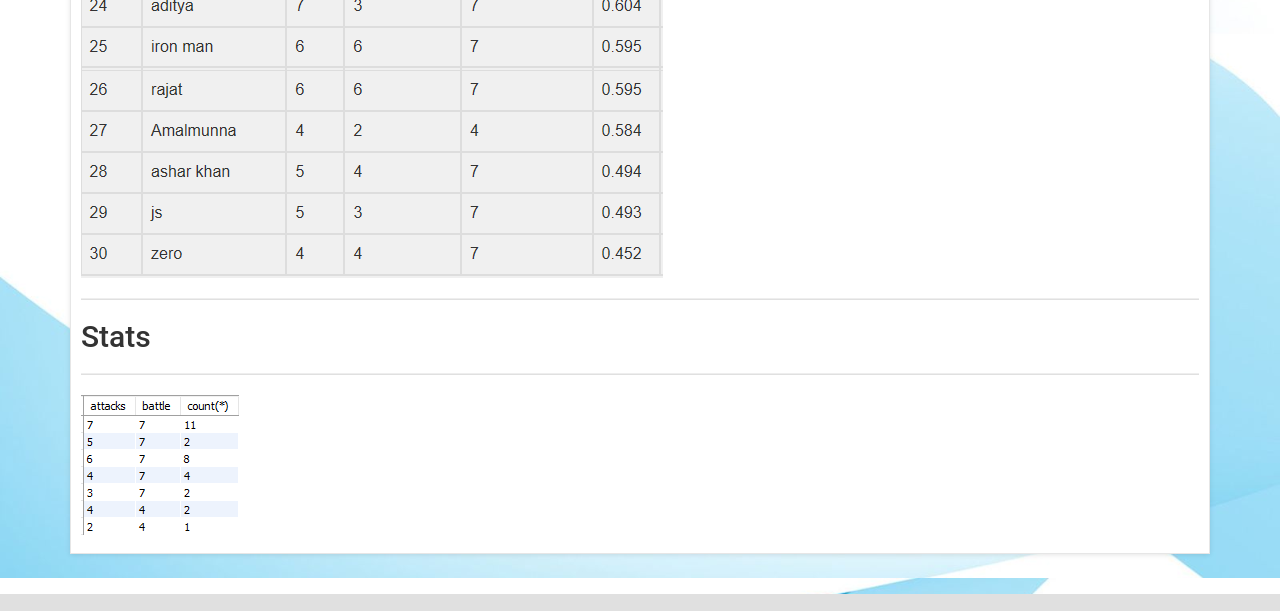
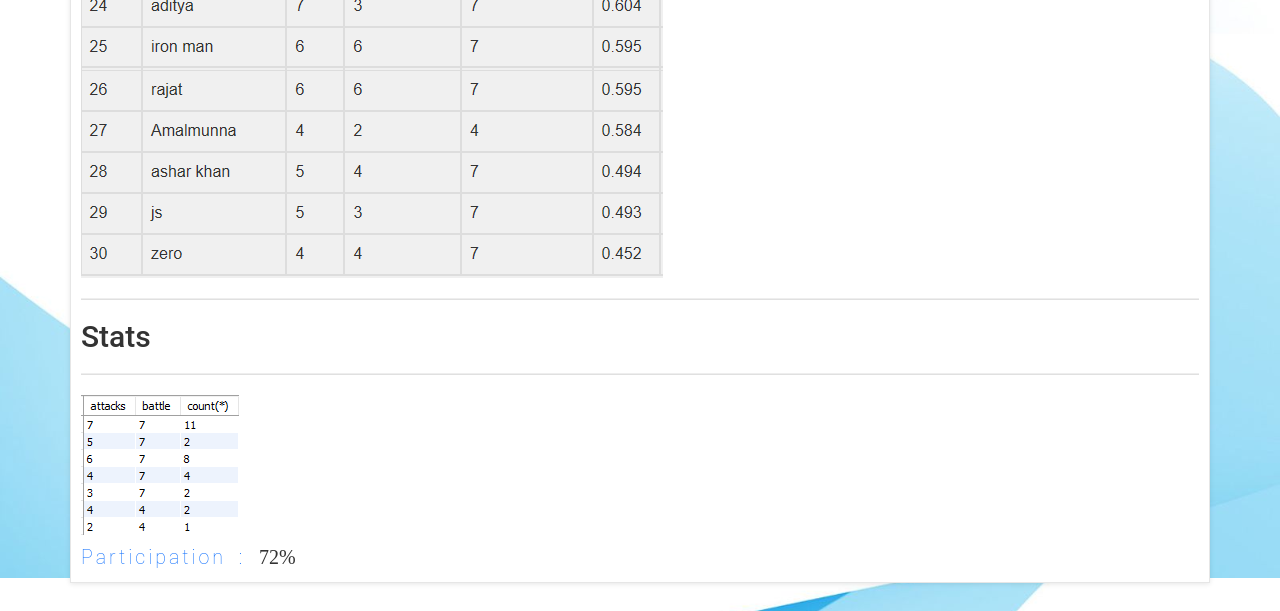
Before and after one commit to Codebrokers111/PennRangersCWL, a plain HTML site: page months/march.html in a window 1280 px wide. Shown: the part 1342-1953 px from the top of the page. Drawn offline with nearby package versions, Linux system fonts and the light colour scheme; a web font is replaced by a local one.

Commit message:
Update march.html

```diff
--- a/months/march.html
+++ b/months/march.html
@@ -74,6 +74,7 @@
             <hr class="hr hr-blur" style="background-color:#e0e0e0; height:1px;">
             <img src="../monthimage/march/marchstat.png">
         </div>
+        <h3 style="display: inline;">Participation : </h3><p class="p1" style="display:inline; padding-left: 1px;">72%</p>
     </div>
 </div>
 
```
